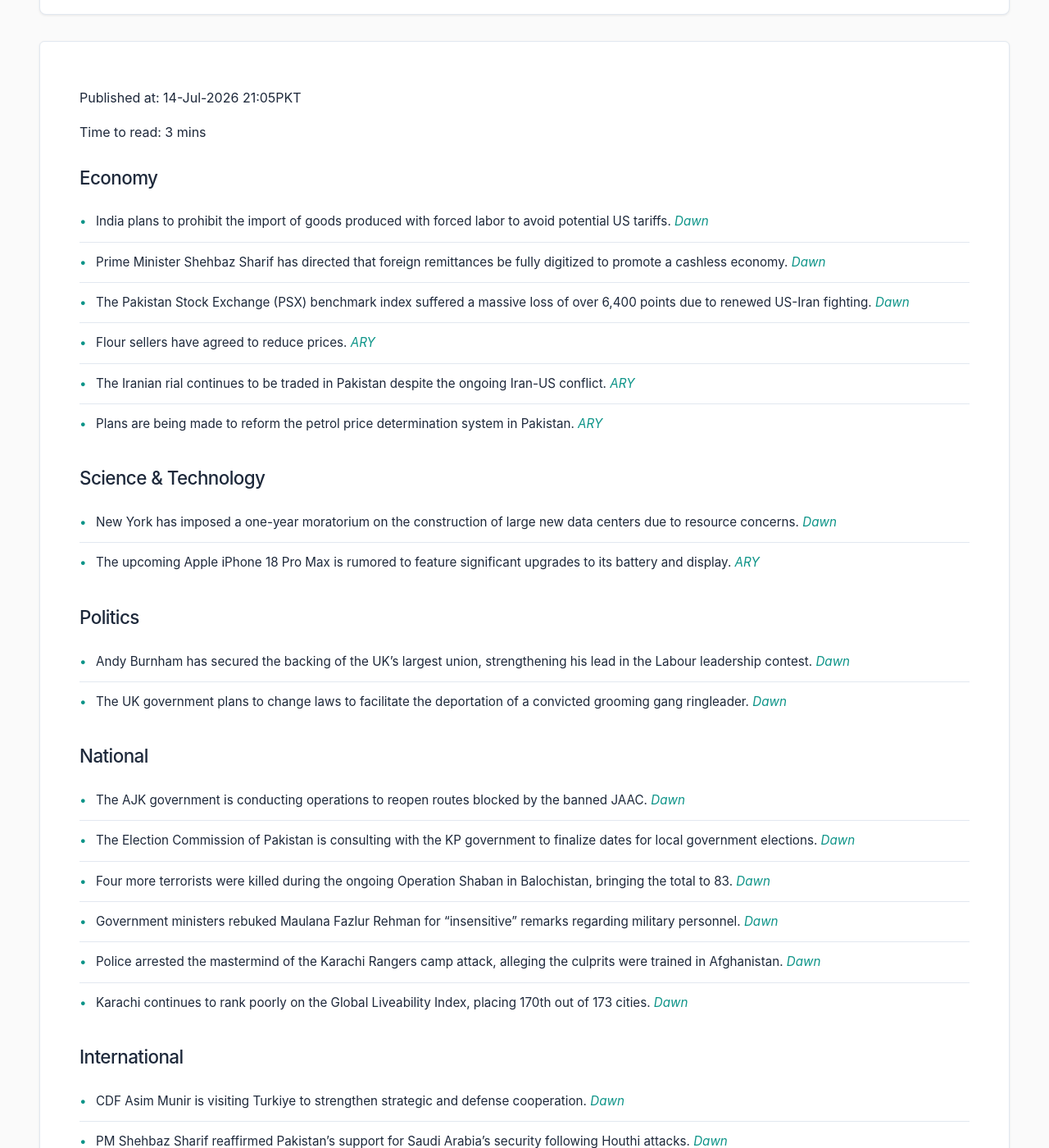
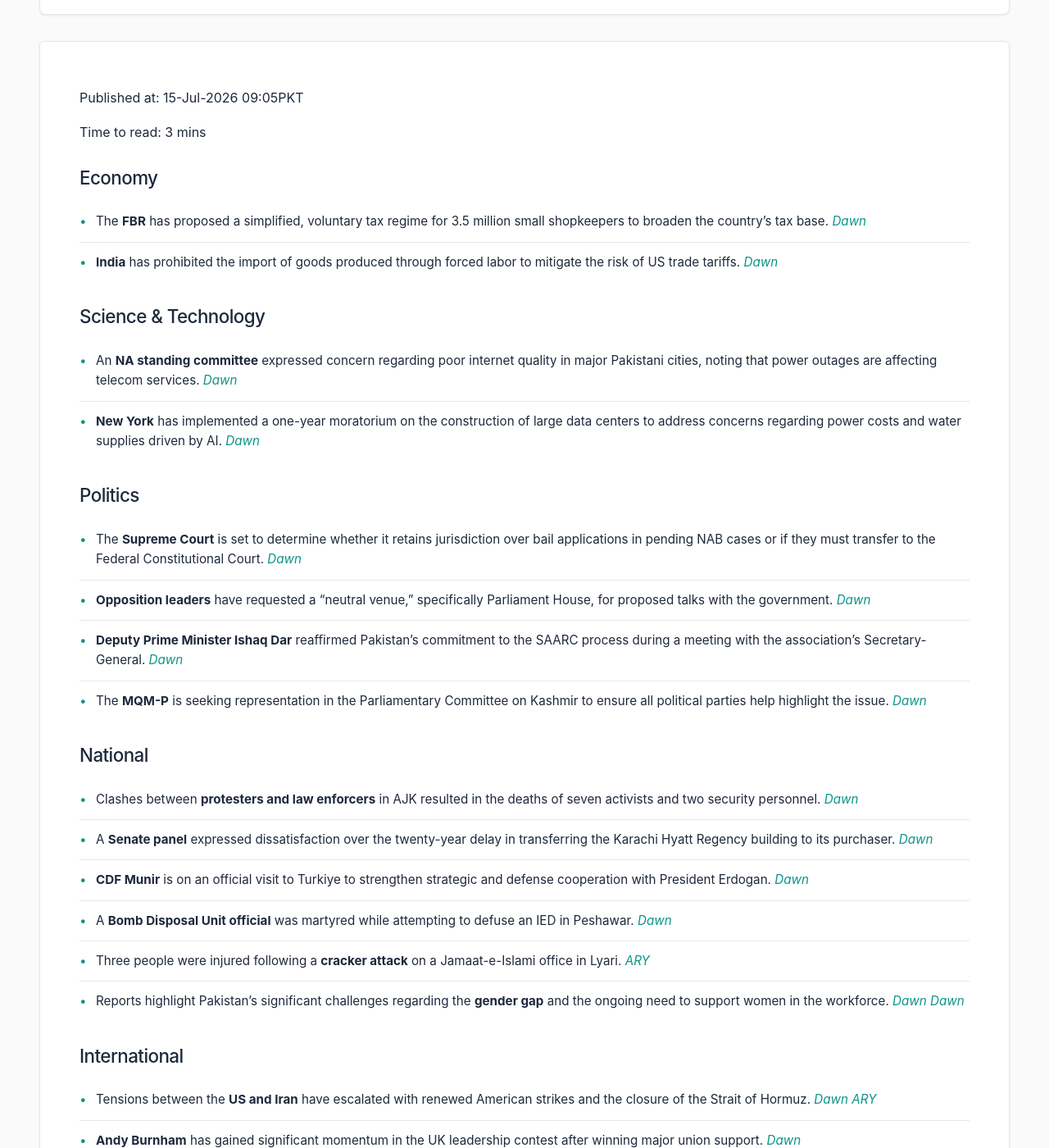
Before and after one commit to zsubzwary/news, a Jekyll site: the page built from en/index.md, in a window 1280 px wide and 1400 px high, scrolled down 209 px. Shown: the whole window at 82% size. Built offline with Jekyll 4.4.1, drawn with Linux system fonts in a browser that asks for light colours; some web fonts are replaced; comment, search, counter and statistics services are not loaded; some of the changed text lies outside the part shown.

Commit message:
DateTime; 2026-07-15T04:05:16.874Z

```diff
--- a/en/index.md
+++ b/en/index.md
@@ -4,51 +4,45 @@ title: Pakistan News Briefing
 lang: en
 ---
 
-Published at: 14-Jul-2026 21:05PKT
+Published at: 15-Jul-2026 09:05PKT
 
 Time to read: 3 mins
 
 ### Economy
-- India plans to prohibit the import of goods produced with forced labor to avoid potential US tariffs. *[Dawn](https://www.dawn.com/news/2015385/india-to-ban-import-of-goods-made-using-forced-labour-amid-us-probe)*
-- Prime Minister Shehbaz Sharif has directed that foreign remittances be fully digitized to promote a cashless economy. *[Dawn](https://www.dawn.com/news/2015382/pm-shehbaz-directs-remittances-from-abroad-be-fully-digitised)*
-- The Pakistan Stock Exchange (PSX) benchmark index suffered a massive loss of over 6,400 points due to renewed US-Iran fighting. *[Dawn](https://www.dawn.com/news/2015331/bloodbath-at-psx-as-kse-100-loses-6400-points-over-renewed-us-iran-fighting)*
-- Flour sellers have agreed to reduce prices. *[ARY](https://arynews.tv/flour-sellers-agree-to-reduce-prices)*
-- The Iranian rial continues to be traded in Pakistan despite the ongoing Iran-US conflict. *[ARY](https://arynews.tv/iranian-rial-rate-against-pakistani-rupee-and-usd-july-14-2026)*
-- Plans are being made to reform the petrol price determination system in Pakistan. *[ARY](https://arynews.tv/petrol-price-determination-system-to-be-reformed-in-pakistan)*
+- The **FBR** has proposed a simplified, voluntary tax regime for 3.5 million small shopkeepers to broaden the country's tax base. *[Dawn](https://www.dawn.com/news/2015525/fbr-proposes-voluntary-tax-regime-for-small-traders)*
+- **India** has prohibited the import of goods produced through forced labor to mitigate the risk of US trade tariffs. *[Dawn](https://www.dawn.com/news/2015385/india-to-ban-import-of-goods-made-using-forced-labour-amid-us-probe)*
 
 ### Science & Technology
-- New York has imposed a one-year moratorium on the construction of large new data centers due to resource concerns. *[Dawn](https://www.dawn.com/news/2015428/new-york-becomes-first-us-state-to-impose-data-centre-moratorium)*
-- The upcoming Apple iPhone 18 Pro Max is rumored to feature significant upgrades to its battery and display. *[ARY](https://arynews.tv/apple-iphone-18-pro-max-tipped-to-launch-in-september-with-major-display-and-battery-upgrades)*
+- An **NA standing committee** expressed concern regarding poor internet quality in major Pakistani cities, noting that power outages are affecting telecom services. *[Dawn](https://www.dawn.com/news/2015535/internet-quality-poor-even-in-major-cities-na-panel-told)*
+- **New York** has implemented a one-year moratorium on the construction of large data centers to address concerns regarding power costs and water supplies driven by AI. *[Dawn](https://www.dawn.com/news/2015428/new-york-becomes-first-us-state-to-impose-data-centre-moratorium)*
 
 ### Politics
-- Andy Burnham has secured the backing of the UK's largest union, strengthening his lead in the Labour leadership contest. *[Dawn](https://www.dawn.com/news/2015435/burnham-in-sight-of-downing-street-wins-top-uk-union-support)*
-- The UK government plans to change laws to facilitate the deportation of a convicted grooming gang ringleader. *[Dawn](https://www.dawn.com/news/2015275/uk-to-change-law-in-bid-to-deport-rochdale-grooming-gang-ringleader-shabir-ahmed)*
+- The **Supreme Court** is set to determine whether it retains jurisdiction over bail applications in pending NAB cases or if they must transfer to the Federal Constitutional Court. *[Dawn](https://www.dawn.com/news/2015530/supreme-court-to-decide-if-it-can-still-hear-nab-bails)*
+- **Opposition leaders** have requested a "neutral venue," specifically Parliament House, for proposed talks with the government. *[Dawn](https://www.dawn.com/news/2015536/opposition-seeks-neutral-venue-for-talks-with-govt)*
+- **Deputy Prime Minister Ishaq Dar** reaffirmed Pakistan's commitment to the SAARC process during a meeting with the association's Secretary-General. *[Dawn](https://www.dawn.com/news/2015433/dpm-dar-reaffirms-pakistans-commitment-to-saarc-process-during-meeting-with-secretary-general-golam-sarwar-fo)*
+- The **MQM-P** is seeking representation in the Parliamentary Committee on Kashmir to ensure all political parties help highlight the issue. *[Dawn](https://www.dawn.com/news/2015436/mqm-p-seeks-representation-in-parliamentary-committee-on-kashmir)*
 
 ### National
-- The AJK government is conducting operations to reopen routes blocked by the banned JAAC. *[Dawn](https://www.dawn.com/news/2015416/ajk-govt-says-operation-under-way-to-reopen-routes-blocked-by-banned-jaac)*
-- The Election Commission of Pakistan is consulting with the KP government to finalize dates for local government elections. *[Dawn](https://www.dawn.com/news/2015399/ecp-starts-consultations-with-kp-govt-to-fix-date-for-lg-polls-in-23-districts)*
-- Four more terrorists were killed during the ongoing Operation Shaban in Balochistan, bringing the total to 83. *[Dawn](https://www.dawn.com/news/2015356/4-more-terrorists-killed-in-ongoing-operation-shaban-in-balochistan-state-media)*
-- Government ministers rebuked Maulana Fazlur Rehman for "insensitive" remarks regarding military personnel. *[Dawn](https://www.dawn.com/news/2015349/diminished-martyrs-sacrifices-ministers-rebuke-fazl-over-insensitive-remarks-about-military-personnel)*
-- Police arrested the mastermind of the Karachi Rangers camp attack, alleging the culprits were trained in Afghanistan. *[Dawn](https://www.dawn.com/news/2015342/police-say-mastermind-of-rangers-camp-attack-in-karachi-arrested-culprits-trained-in-afghanistan)*
-- Karachi continues to rank poorly on the Global Liveability Index, placing 170th out of 173 cities. *[Dawn](https://www.dawn.com/news/2015422/in-pictures-why-karachi-continues-to-rank-among-the-least-liveable-cities-in-the-world)*
+- Clashes between **protesters and law enforcers** in AJK resulted in the deaths of seven activists and two security personnel. *[Dawn](https://www.dawn.com/news/2015537/protesters-law-enforcers-clash-during-ajk-clearance-operation)*
+- A **Senate panel** expressed dissatisfaction over the twenty-year delay in transferring the Karachi Hyatt Regency building to its purchaser. *[Dawn](https://www.dawn.com/news/2015526/senate-panel-irked-by-two-decade-delay-in-transfer-of-karachis-hyatt-regency)*
+- **CDF Munir** is on an official visit to Turkiye to strengthen strategic and defense cooperation with President Erdogan. *[Dawn](https://www.dawn.com/news/2015389/cdf-munir-meets-turkish-president-erdogan-armed-forces-chief-in-ankara-ispr)*
+- A **Bomb Disposal Unit official** was martyred while attempting to defuse an IED in Peshawar. *[Dawn](https://www.dawn.com/news/2015448/bomb-disposal-unit-official-martyred-in-ied-explosion-in-kps-peshawar-district-police)*
+- Three people were injured following a **cracker attack** on a Jamaat-e-Islami office in Lyari. *[ARY](https://arynews.tv/three-injured-in-cracker-attack-on-jamaat-e-islami-office-in-lyari)*
+- Reports highlight Pakistan's significant challenges regarding the **gender gap** and the ongoing need to support women in the workforce. *[Dawn](https://www.dawn.com/news/2015541/beyond-declarations)* *[Dawn](https://www.dawn.com/news/2015551/the-approval-we-imagine)*
 
 ### International
-- CDF Asim Munir is visiting Turkiye to strengthen strategic and defense cooperation. *[Dawn](https://www.dawn.com/news/2015389/cdf-munir-meets-turkish-president-erdogan-armed-forces-chief-in-ankara-ispr)*
-- PM Shehbaz Sharif reaffirmed Pakistan's support for Saudi Arabia's security following Houthi attacks. *[Dawn](https://www.dawn.com/news/2015391/after-houthi-attacks-on-saudi-arabia-pm-shehbaz-reaffirms-pakistans-support-for-kingdoms-security)*
-- WFP aid vehicles have begun entering Afghanistan via the Torkham border. *[Dawn](https://www.dawn.com/news/2015404/21-of-26-wfp-vehicles-carrying-aid-enter-afghanistan-via-torkham-border)*
-- The United States has launched its third consecutive night of strikes on Iran. *[Dawn](https://www.dawn.com/news/2015335/us-launches-third-night-of-strikes-on-iran-irgc-targets-american-assets-in-bahrain-and-jordan)*
-- France held its largest-ever Bastille Day parade, showcasing military power and unity with allies. *[Dawn](https://www.dawn.com/news/2015412/in-pictures-france-flaunts-firepower-unity-with-allies-in-bastille-day-parade)*
-- The death of US Senator Lindsey Graham raises concerns regarding the future of US support for Ukraine. *[Dawn](https://www.dawn.com/news/2015401/can-us-senator-lindsey-grahams-ukraine-initiatives-survive-without-him)*
-- FBI Director Kash Patel hosted Pakistan's Interior Minister to discuss critical regional security partnerships. *[Dawn](https://www.dawn.com/news/2015325/fbi-chief-kash-patel-hosts-naqvi-in-washington-hails-critical-partnership)*
-- Pakistan expressed solidarity with Saudi Arabia at the UN Security Council regarding the situation in Yemen. *[Dawn](https://www.dawn.com/news/2015330/pakistan-expresses-solidarity-with-saudi-arabia-at-unsc-condemns-houthi-attacks-on-kingdom)*
+- Tensions between the **US and Iran** have escalated with renewed American strikes and the closure of the Strait of Hormuz. *[Dawn](https://www.dawn.com/news/2015455/trump-steps-back-from-hormuz-fee-plan-new-strikes-hit-iran)* *[ARY](https://arynews.tv/us-launches-new-iran-strikes-reimposes-naval-blockade)*
+- **Andy Burnham** has gained significant momentum in the UK leadership contest after winning major union support. *[Dawn](https://www.dawn.com/news/2015435/burnham-in-sight-of-downing-street-wins-top-uk-union-support)*
 
 ### Sports
-- Roberto Baggio has named Lionel Messi as the greatest of all time (GOAT). *[ARY](https://arynews.tv/roberto-baggio-chooses-messi-over-maradona-marco-materazzi-disagrees)*
-- Hugo Lloris discussed the "destiny" of the matchup between Mbappe and Messi. *[ARY](https://arynews.tv/it-felt-like-destiny-hugo-lloris-on-mbappe-vs-messi-final)*
-- Hugo Lloris revealed tactical commands used by France to stop Messi during the 2018 World Cup. *[ARY](https://arynews.tv/how-france-stopped-messi-in-2018-hugo-lloris-reveals-deschamps-command-to-ngolo-kante)*
+- **Spain** defeated France 2-0 to secure a spot in the FIFA World Cup final. *[Dawn](https://www.dawn.com/news/2015496/majestic-spain-stun-france-to-reach-fifa-world-cup-final)* *[ARY](https://arynews.tv/spain-beat-france-to-reach-fifa-world-cup-final)*
+- **Manchester United** has reportedly signed Aston Villa midfielder Tielemans. *[ARY](https://arynews.tv/man-utd-sign-aston-villa-midfielder-tielemans)*
 
 ### Health
-- Experts are urging parents to maintain open communication with children regarding mental health and body safety. *[ARY](https://arynews.tv/children-encouraging-open-communication)*
+- Over **120 individuals** living near Karachi's Valika Hospital have tested positive following an HIV screening drive. *[Dawn](https://www.dawn.com/news/2015586/120-living-near-karachis-valika-hospital-test-positive-in-hiv-screening)*
+- The **US CDC** reports that lab-confirmed cases of a diarrhea-causing parasite (cyclosporiasis) have exceeded 1,600 across 34 states. *[Dawn](https://www.dawn.com/news/2015459/cdc-says-lab-confirmed-us-cases-of-diarrhoea-causing-parasite-top-1600-expects-count-to-rise)*
 
 ### Other
-- Cillian Murphy paid tribute to his late *Peaky Blinders* co-star, Sam Neill. *[ARY](https://arynews.tv/cillian-murphy-honors-late-peaky-blinders-co-star-sam-neill)*
+- **Meghan Markle** has received a daytime Emmy nomination for her Netflix series, 'With Love, Meghan'. *[ARY](https://arynews.tv/meghan-markle-lands-major-daytime-emmy-nomination-for-netflix-series-with-love-meghan)*
+- Fans are reacting to **cryptic newspaper advertisements** involving members of the group BTS. *[ARY](https://arynews.tv/bts-members-in-a-bathroom-newspaper-ad-leaves-fans-guessing)*
+- Celebrities **Adnan Siddiqui** and **Kriti Sanon** have shared personal milestones and decisions with fans. *[ARY](https://arynews.tv/adnan-siddiqui-celebrates-daughter-special-milestone-with-note)* *[ARY](https://arynews.tv/kriti-sanon-shares-major-decision-during-mimi)*
```
